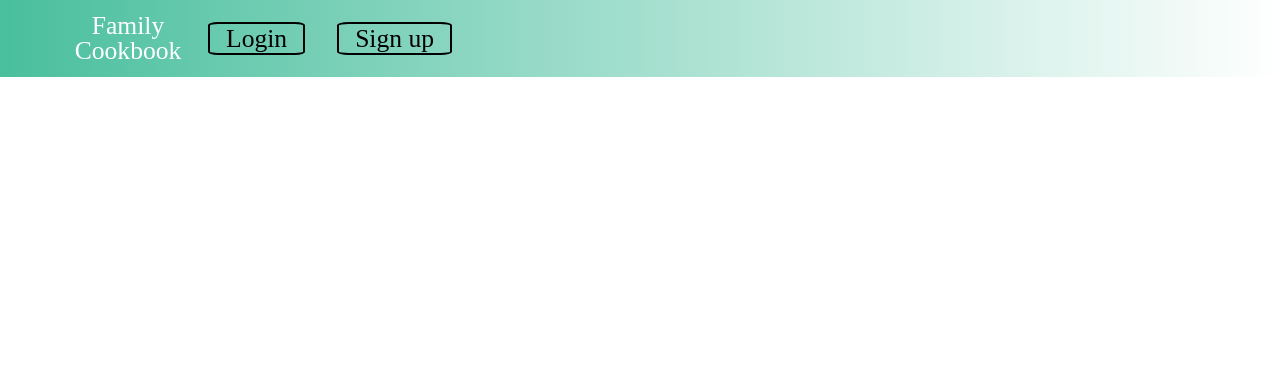
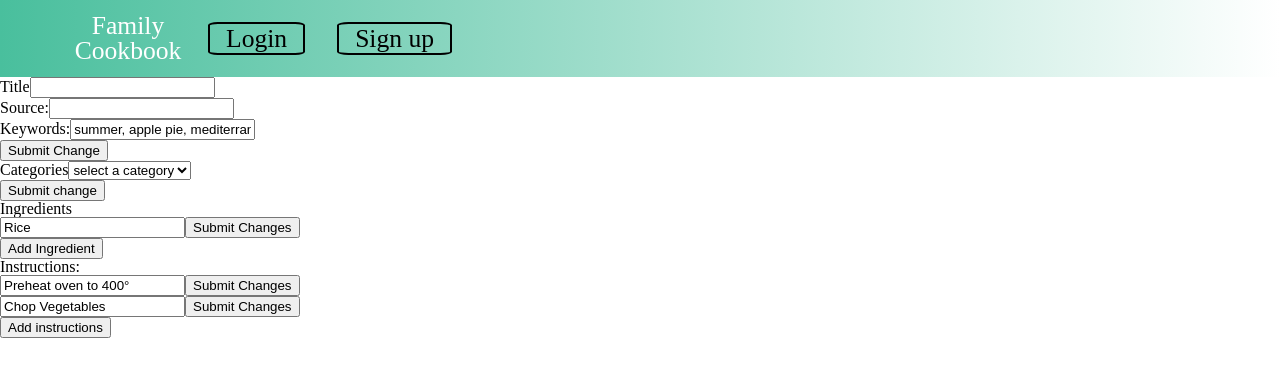
Before and after one commit to Secret-Recipes-Build-Week/frontend, a React (Create React App) app: page /dashboard/recipe/edit/1 in a window 1280 px wide. Shown: the top 376 px of the page. Built offline with nearby package versions, Linux system fonts and the light colour scheme.

Commit message:
edit displays hwats coming from the back end

```diff
--- a/src/components/EditRecipe.js
+++ b/src/components/EditRecipe.js
@@ -7,7 +7,7 @@ function EditRecipe(props) {
   const { id } = useParams();
   const newID = parseInt(id);
   const { push } = useHistory();
-  const [editRecipe, setEditRedcipe] = useState(props.userData.recipes);
+  const [editRecipe, setEditRecipe] = useState(props.userData.recipes);
   // edit page will need access to the state for recipe to fill in the form
   const [instructionsNumber, setInstructionsNumber] = useState(0);
   const [ingredientNumber, setIngredientNumber] = useState(0);
@@ -17,19 +17,19 @@ function EditRecipe(props) {
   if (!editRecipe) {
     return <div>Loading recipe information...</div>;
   }
-
-  let editRecip = editRecipe.filter((r) => {
-    return r.id === newID;
-  });
-  console.log(editRecip);
   // onChange
   const handleChange = (e) => {
-    const { name, value } = e.target;
-    setEditRedcipe({
-      ...EditRecipe,
-      [name]: value,
-    });
+    console.log(e.target.name);
+    // const { name, value } = e.target;
+
+    setEditRecipe([
+      {
+        ...editRecipe,
+        [e.target.name]: e.target.value,
+      },
+    ]);
   };
+  console.log(editRecipe);
 
   // instructions
   for (let i = 0; i < instructionsNumber; i++) {
@@ -73,7 +73,7 @@ function EditRecipe(props) {
 
   return (
     <React.Fragment>
-      {editRecip.map((r, i) => (
+      {editRecipe.map((r, i) => (
         <form key={i}>
           {/* title */}
           <label htmlFor="title">Title</label>
@@ -85,7 +85,30 @@ function EditRecipe(props) {
             value={r.title}
           />
           <br />
+          {/* source */}
+          <label htmlFor="source">Source:</label>
+          <input
+            type="text"
+            name="source"
+            value={r.source}
+            onChange={handleChange}
+          />
+          <br />
+          {/* keywords */}
+          <label htmlFor="keywords">Keywords:</label>
+          <input
+            type="text"
+            name="keywords"
+            value={r.keywords}
+            onChange={handleChange}
+          />
+          <br />
+          <button>Submit Change</button>
+        </form>
+      ))}
       {/* categories */}
+      {editRecipe.map((r, i) => (
+        <form key={i}>
           <label htmlFor="categories">Categories</label>
           <select name="categories" id="categories">
             <option value="">select a category</option>
@@ -96,11 +119,17 @@ function EditRecipe(props) {
             ))}
           </select>
           <br />
+          <button>Submit change</button>
+        </form>
+      ))}
       {/* ingredient */}
+      {editRecipe.map((r, i) => (
+        <form key={i}>
           <label htmlFor="ingredient">Ingredients</label>
           {/* mapping through whats coming from the get request */}
           {r.ingredients.map((ingre, i) => {
             return (
+              <section key={i}>
                 <input
                   key={i}
                   id="ingredient"
@@ -109,6 +138,8 @@ function EditRecipe(props) {
                   name="ingredient"
                   onChange={handleChange}
                 />
+                <button>Submit Changes</button>
+              </section>
             );
           })}
           {/* maps through the adding of input */}
@@ -116,12 +147,16 @@ function EditRecipe(props) {
             return inp;
           })}
           <button onClick={handleAddIngredient}>Add Ingredient</button>
-          <br />
+        </form>
+      ))}
       {/* instructions */}
+      {editRecipe.map((r, i) => (
+        <form key={i}>
           <label htmlFor="instructions">Instructions:</label>
           {/* mapping through whats coming for the get request */}
           {r.instructions.map((instruct) => {
             return (
+              <section>
                 <input
                   key={instruct.text}
                   id="instructions"
@@ -130,6 +165,8 @@ function EditRecipe(props) {
                   name="text"
                   onChange={handleChange}
                 />
+                <button>Submit Changes</button>
+              </section>
             );
           })}
           {/* maps through the adding of input */}
@@ -137,23 +174,6 @@ function EditRecipe(props) {
             return inp;
           })}
           <button onClick={handleAddInstuctions}>Add instructions</button>
-          <br />
-          {/* keywords */}
-          <label htmlFor="keywords">Keywords:</label>
-          <input
-            type="text"
-            name="keywords"
-            value={r.keywords}
-            onChange={handleChange}
-          />
-          <br />
-          <label htmlFor="source">Source:</label>
-          <input
-            type="text"
-            name="source"
-            value={r.source}
-            onChange={handleChange}
-          />
         </form>
       ))}
     </React.Fragment>
```
Lines whose indentation alone changed are shown as unchanged.
